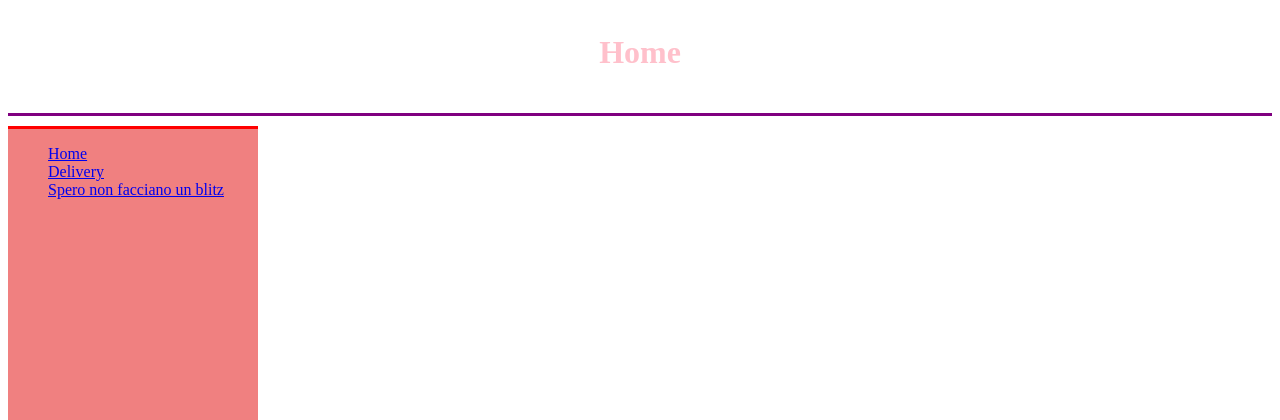
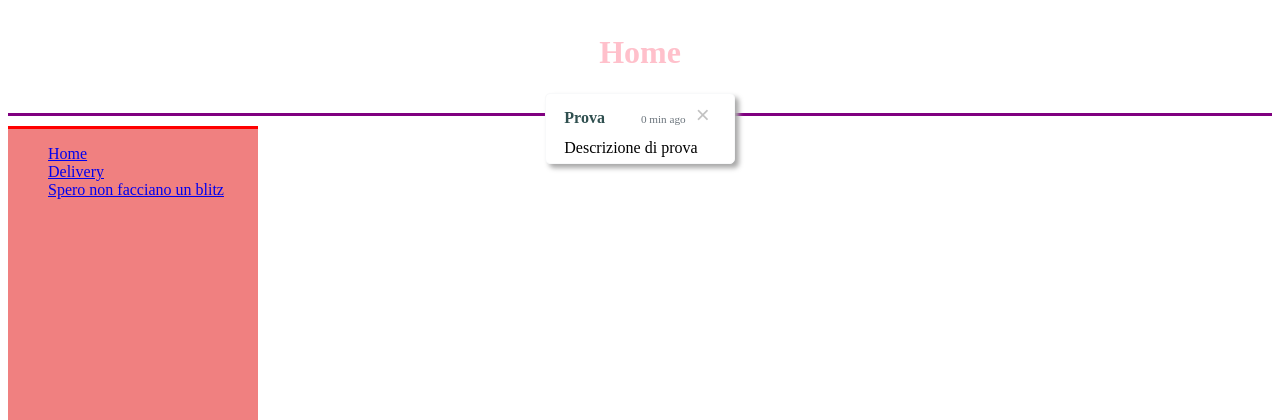
Before and after one commit to MatteP99/Progetto_Tecnologie_Web, a PHP site: page / in a window 1280 px wide. Shown: the top 420 px of the page. Run offline with PHP 8.4, Linux system fonts and the light colour scheme; data that the repository does not hold is empty.

Commit message:
Notifications Implemented
Implemented dynamic notifications

```diff
--- a/css/style.css
+++ b/css/style.css
@@ -12,6 +12,57 @@ header{
     color: pink;
     text-align: center;
 }
+
+.toast-container {
+    margin-bottom: 0.8rem;
+    display: none;
+}
+
+.toast-container > span {
+    display: none;
+}
+
+.toast {
+    border: 1px #f8f9fa solid;
+    border-radius: 5px;
+    background-color: white;
+    display: inline-block;
+    text-align: center;
+    padding: 4px 1em;
+    box-shadow: 4px 4px 5px darkgray;
+}
+
+.toast-header {
+    color: darkslategray;
+    padding: 2px;
+}
+
+.toast-header > button {
+    border: 0;
+    background-color: inherit;
+    font-size: 1.5rem;
+    color: #c2c2c2;
+}
+
+.toast-header > button:hover {
+    color: black;
+}
+
+.toast-header > small {
+    padding-left: 2rem;
+    text-align: right;
+    font-size: 0.7rem;
+    color: #6c757d;
+}
+
+.toast-body {
+    margin-top: 0.3rem;
+    text-align: left;
+    color: black;
+    padding: 2px;
+}
+
+
 
 nav{
     float:left;
--- a/js/script.js
+++ b/js/script.js
@@ -8,6 +8,8 @@ $(document).ready(function () {
     event.preventDefault();
     addToCart($(this).val());
   });
+  sendNotification("Prova", "Descrizione di prova");
+  setInterval(update_time, 1000 * 60);
 });
 
 function formatData(data) {
@@ -51,3 +53,47 @@ function setCookie(cname, cvalue, exdays) {
   let expires = "expires="+d.toUTCString();
   document.cookie = cname + "=" + cvalue + ";" + expires + ";path=/";
 }
+
+function sendNotification(title, description) {
+  $("body > header").append(`
+  <div class="toast-container">
+    <span>${Date.now()}</span>
+    <div class="toast">
+      <div class="toast-header">
+        <strong class="mr-auto">${title}</strong>
+        <small>0 min ago</small>
+        <button type="button" class="close">
+          <span>&times;</span>
+        </button>
+      </div>
+      <div class="toast-body">
+        ${description}
+      </div>
+    </div>
+  </div>
+  `);
+  $(".toast-container:last").fadeIn();
+  $(".toast-header > button").click(function(event) {
+    event.preventDefault();
+    $(this).parents(".toast-container").fadeOut("fast", function() {
+      sleep(300);
+      $(this).remove();
+    });
+  });
+}
+
+function update_time() {
+    $(".toast-container").each( function() {
+      let start = new Date(parseInt($(this).find("span:first").text()));
+      let time = new Date(Date.now() - start);
+      $(this).find("small").text(time.getMinutes() + " min ago");
+    });
+}
+
+function sleep(milliseconds) {
+  const date = Date.now();
+  let currentDate = null;
+  do {
+    currentDate = Date.now();
+  } while (currentDate - date < milliseconds);
+}
--- a/template/home.php
+++ b/template/home.php
@@ -5,7 +5,7 @@
 			  src="https://code.jquery.com/jquery-3.6.0.js"
 			  integrity="sha256-H+K7U5CnXl1h5ywQfKtSj8PCmoN9aaq30gDh27Xc0jk="
 			  crossorigin="anonymous"></script>
-      <script src="./script.js"></script>
+      <script src="js/script.js"></script>
       <title>Sito</title>
       <meta charset="utf-8" />
   </head>
```
Lines whose indentation alone changed are shown as unchanged.
